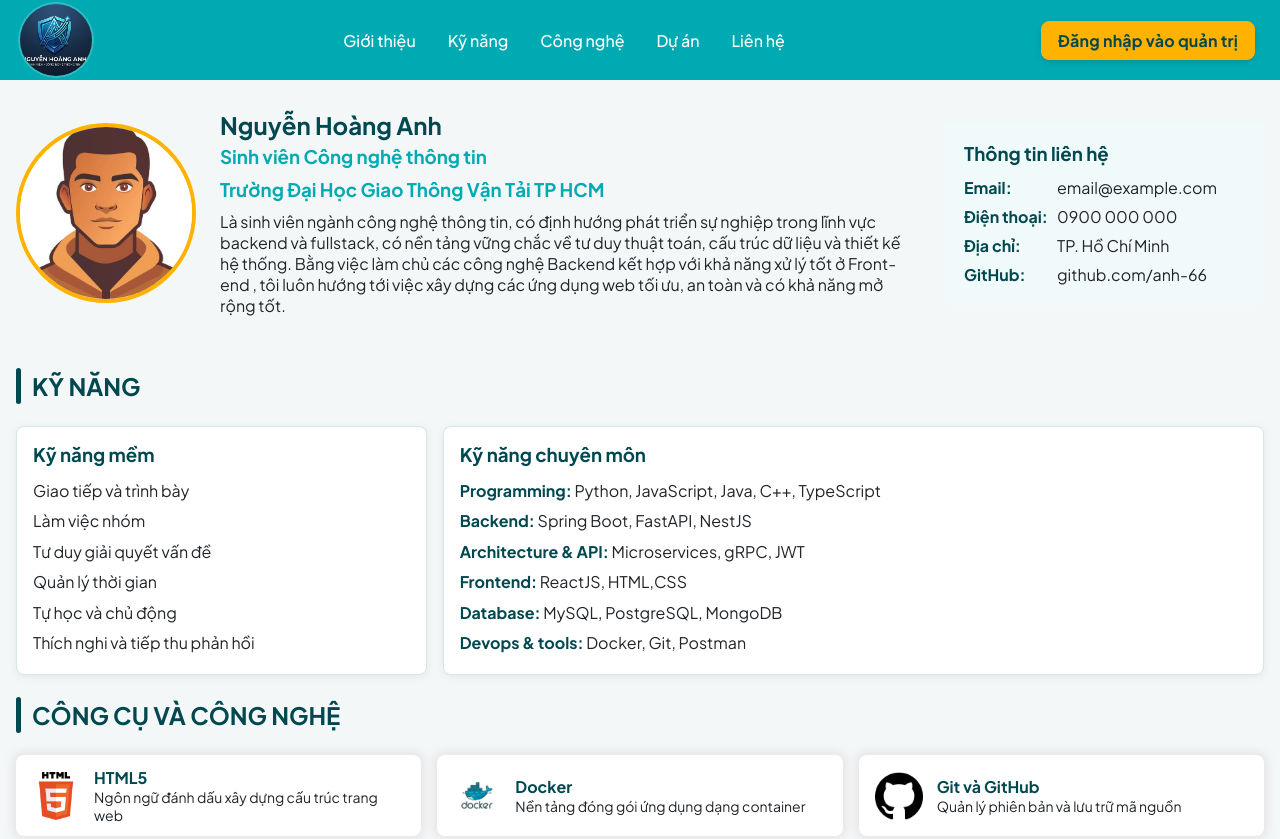
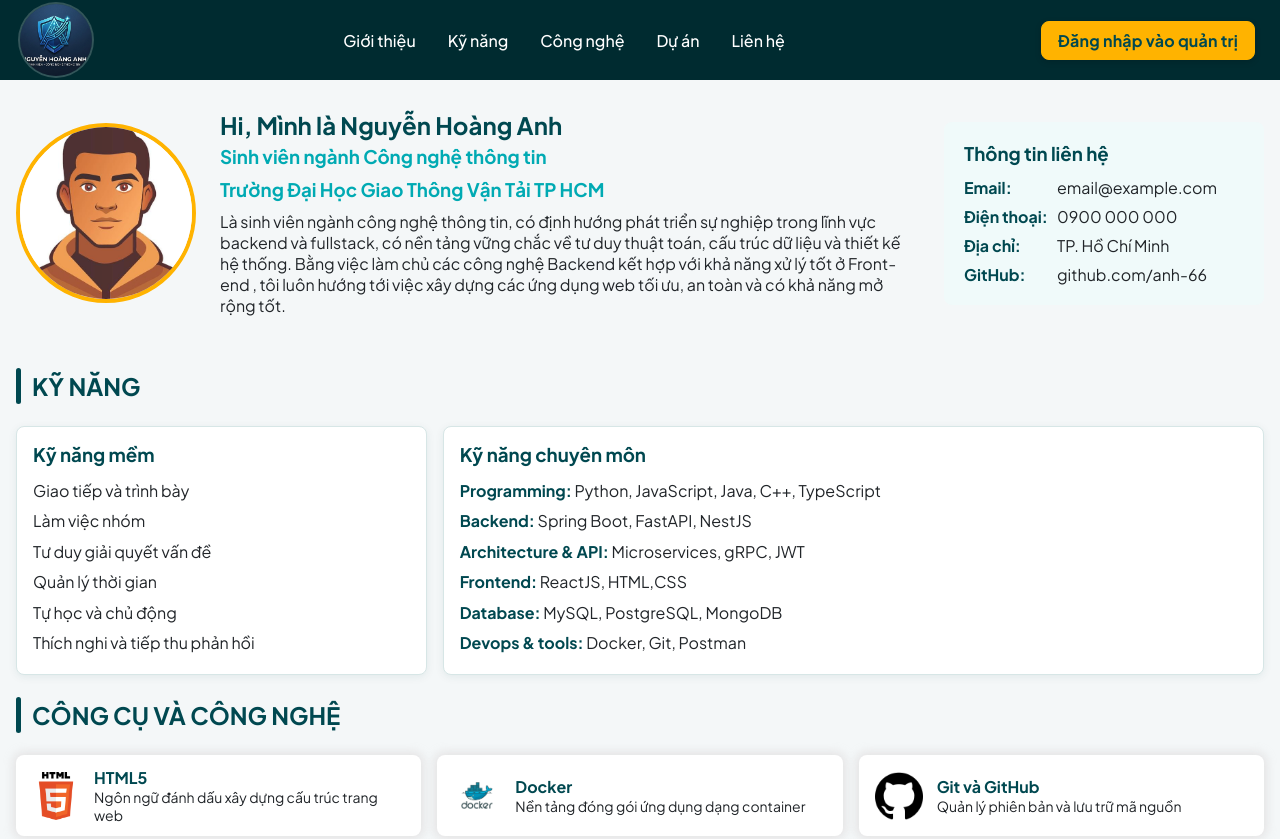
Before and after one commit to anh-66/portfolio, a plain HTML site: page index.html in a window 1280 px wide. Shown: the top 839 px of the page. Drawn offline with Linux system fonts and the light colour scheme.

Commit message:
update header

```diff
--- a/css/index.css
+++ b/css/index.css
@@ -34,7 +34,7 @@ a {
   color: inherit;
 }
 header {
-  background-color: var(--bgcolor);
+  background-color: #002b30;
   min-height: 80px;
   display: flex;
   justify-content: space-between;
--- a/index.html
+++ b/index.html
@@ -35,8 +35,8 @@
       <div class="intro-info">
         <img src="images/avatarmau.png" alt="avatar" />
         <div class="intro-text">
-          <h1>Nguyễn Hoàng Anh</h1>
-          <h3>Sinh viên Công nghệ thông tin</h3>
+          <h1>Hi, Mình là Nguyễn Hoàng Anh</h1>
+          <h3>Sinh viên ngành Công nghệ thông tin</h3>
           <h3>Trường Đại Học Giao Thông Vận Tải TP HCM</h3>
           <p>
             Là sinh viên ngành công nghệ thông tin, có định hướng phát triển sự
```
